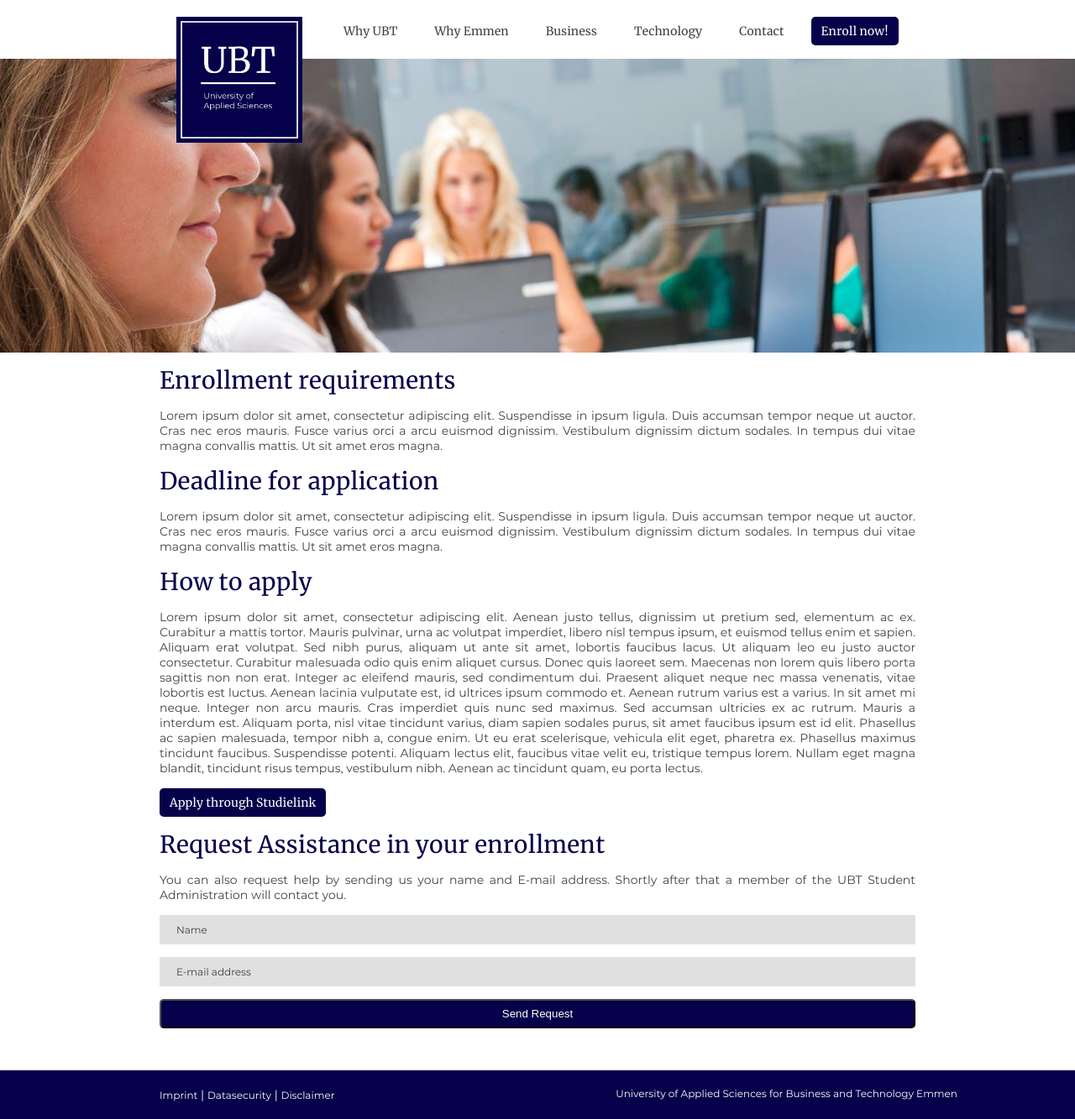
After one commit to lukas-kirchhoff/Professional-Website, a PHP site: page /html/enroll-now.html in a window 1280 px wide. The commit adds this page. Shown: the whole page at 84% size. Run offline with PHP 8.4, Linux system fonts and the light colour scheme.

Commit message:
files for the enroll-now page

```diff
--- a/css/main.css
+++ b/css/main.css
@@ -406,3 +406,21 @@ select {
     background: #125688;
     color: white;
 }
+/* Enroll-now page */
+.enroll__textbox--title {
+	margin: 15px;
+	margin-left: 0px;
+}
+.enroll__textbox--text {
+	text-align:justify;
+	margin-bottom: 15px;
+}
+.enroll__button {
+	width: auto;
+    padding: 8px 12px;
+    background-color: #05014A;
+    color: #fff;
+    display: inline-block;
+    border-radius: 5px;
+	margin-top: 15px;
+}
--- /dev/null
+++ b/html/enroll-now.html
@@ -0,0 +1,87 @@
+<!DOCTYPE html>
+<html>
+
+<head>
+    <meta charset="utf-8">
+    <meta http-equiv="X-UA-Compatible" content="IE=edge">
+    <title>Homepage</title>
+    <meta name="description" content="Professional Website">
+    <link rel="stylesheet" type="text/css" href="../css/fonts.css" />
+    <link rel="stylesheet" type="text/css" href="../css/main.css">
+</head>
+
+<body>
+    <header id="header">
+        <div class="logo__wrapper">
+            <a href="../index.html">
+                <img src="../img/logo.jpg" alt="Logo" />
+            </a>
+        </div>
+        <!-- NAVBAR -->
+        <div class="navbar">
+            <ul>
+                <li class="navbar__link"><a class="navbar__link--a" href="whyUBT.html">Why UBT</a></li>
+                <li class="navbar__link"><a class="navbar__link--a" href="WhyEmmenWhyNetherlands.html">Why Emmen</a></li>
+                <li class="navbar__link"><a class="navbar__link--a" href="business.html">Business</a></li>
+                <li class="navbar__link"><a class="navbar__link--a" href="technology.html">Technology</a></li>
+                <li class="navbar__link"><a class="navbar__link--a" href="contact.html">Contact</a></li>
+                <li class="navbar__link--enroll"><a class="navbar__link--a" href="enroll-now.html">Enroll now!</a></li>
+            </ul>
+        </div>
+    </header>
+
+    <!-- REPLACE THE IMAGE PATH -->
+    <div class="title-image">
+        <img src="../img/enrollment.jpg" alt="Header Image">
+    </div>
+
+    <!-- Content -->
+    <div class="content__wrapper">
+		<div class="enroll__textbox">
+			<div class="enroll__textbox--title">
+				<h1>Enrollment requirements</h1>
+			</div>
+			<div class="enroll__textbox--text">
+				<p>Lorem ipsum dolor sit amet, consectetur adipiscing elit. Suspendisse in ipsum ligula. Duis accumsan tempor neque ut auctor. Cras nec eros mauris. Fusce varius orci a arcu euismod dignissim. Vestibulum dignissim dictum sodales. In tempus dui vitae magna convallis mattis. Ut sit amet eros magna.</p>
+			</div>
+			<div class="enroll__textbox--title">
+				<h1>Deadline for application</h1>
+			</div>
+			<div class="enroll__textbox--text">
+				<p>Lorem ipsum dolor sit amet, consectetur adipiscing elit. Suspendisse in ipsum ligula. Duis accumsan tempor neque ut auctor. Cras nec eros mauris. Fusce varius orci a arcu euismod dignissim. Vestibulum dignissim dictum sodales. In tempus dui vitae magna convallis mattis. Ut sit amet eros magna.</p>
+			</div>
+			<div class="enroll__textbox--title">
+				<h1>How to apply</h1>
+			</div>
+			<div class="enroll__textbox--text">
+				<p>Lorem ipsum dolor sit amet, consectetur adipiscing elit. Aenean justo tellus, dignissim ut pretium sed, elementum ac ex. Curabitur a mattis tortor. Mauris pulvinar, urna ac volutpat imperdiet, libero nisl tempus ipsum, et euismod tellus enim et sapien. Aliquam erat volutpat. Sed nibh purus, aliquam ut ante sit amet, lobortis faucibus lacus. Ut aliquam leo eu justo auctor consectetur. Curabitur malesuada odio quis enim aliquet cursus. Donec quis laoreet sem. Maecenas non lorem quis libero porta sagittis non non erat. Integer ac eleifend mauris, sed condimentum dui. Praesent aliquet neque nec massa venenatis, vitae lobortis est luctus. Aenean lacinia vulputate est, id ultrices ipsum commodo et. Aenean rutrum varius est a varius. In sit amet mi neque. Integer non arcu mauris. Cras imperdiet quis nunc sed maximus. Sed accumsan ultricies ex ac rutrum. Mauris a interdum est. Aliquam porta, nisl vitae tincidunt varius, diam sapien sodales purus, sit amet faucibus ipsum est id elit. Phasellus ac sapien malesuada, tempor nibh a, congue enim. Ut eu erat scelerisque, vehicula elit eget, pharetra ex. Phasellus maximus tincidunt faucibus. Suspendisse potenti. Aliquam lectus elit, faucibus vitae velit eu, tristique tempus lorem. Nullam eget magna blandit, tincidunt risus tempus, vestibulum nibh. Aenean ac tincidunt quam, eu porta lectus.</p>
+			<a class="enroll__button" href="https://student.sl-cloud.nl/">Apply through Studielink</a>
+			</div>
+			<div class="enroll__textbox--title">
+				<h1>Request Assistance in your enrollment</h1>
+			</div>
+			<div class="enroll__textbox--text">
+				<p>You can also request help by sending us your name and E-mail address. Shortly after that a member of the UBT Student Administration will contact you.</p>
+			</div>
+		</div>
+		<div class="enroll__request">
+            <form class="main-form" action="../php/request.php" method="POST">
+                <input class="input_text" required type="text" placeholder="Name" name="name" />
+                <input class="input_text" required type="text" placeholder="E-mail address" name="E-mail" />
+                <input class="main__button" type="submit" name="submit" value="Send Request">
+            </form>
+		</div>
+    </div>
+    <footer id="footer">
+        <div class="footer__wrapper">
+            <div class="footer__left">
+                <a href="#">Imprint</a>&nbsp;|&nbsp;<a href="#">Datasecurity</a>&nbsp;|&nbsp;<a href="#">Disclaimer</a>
+            </div>
+            <div class="footer__right">
+                <p>University of Applied Sciences for Business and Technology Emmen</p>
+            </div>
+        </div>
+    </footer>
+</body>
+
+</html>
```
Also changed, not shown: php/request.php (added, +70 -0 lines), img/enrollment.jpg (added).
